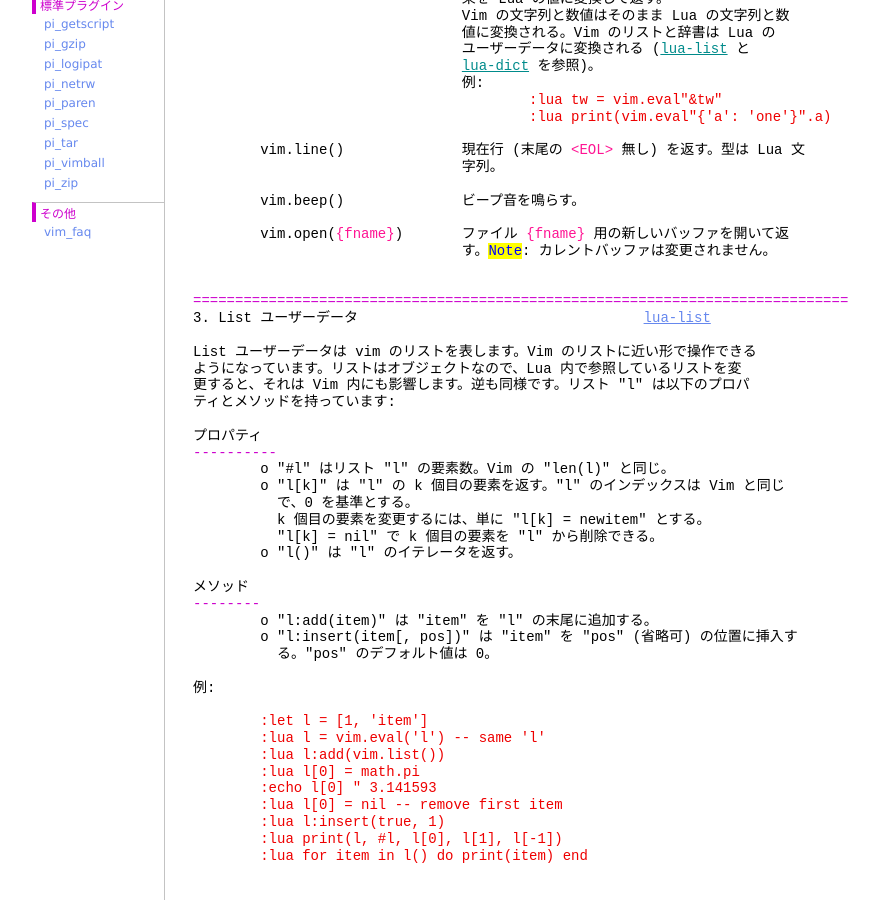
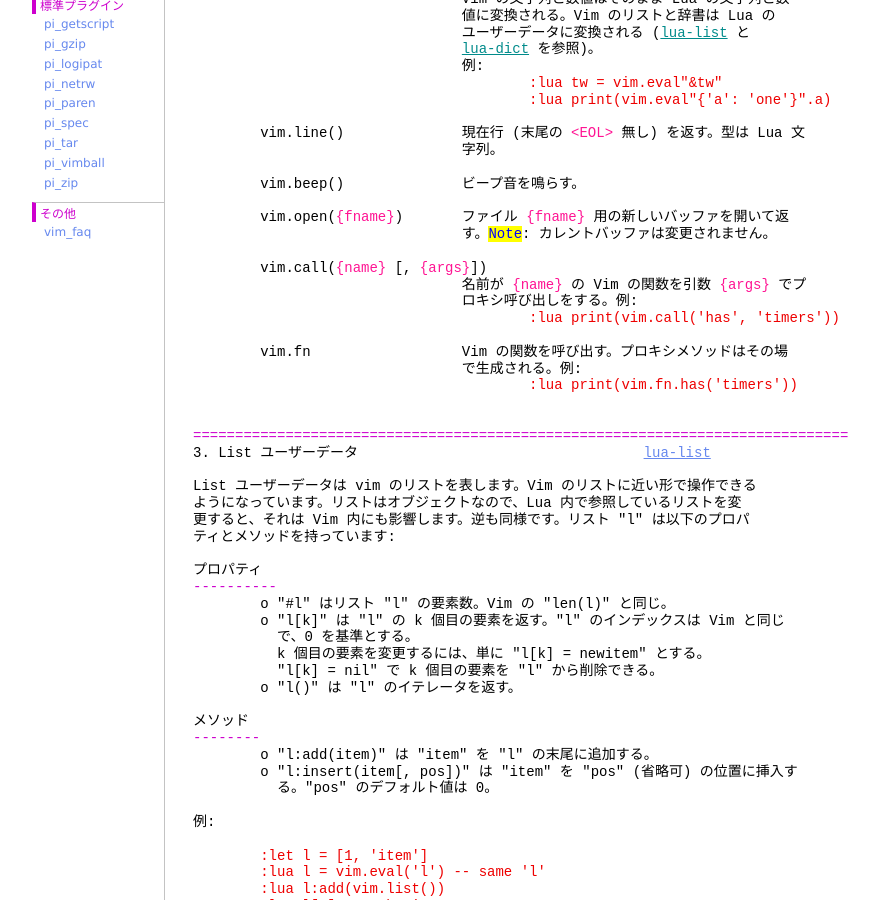
Before and after one commit to vim-jp/vimdoc-ja, a Jekyll site: the page built from if_lua.html, in a window 1280 px wide and 900 px high, scrolled down 3282 px. Shown: the whole window, without its empty margins (208-1087 px from the left). Built offline with Jekyll 4.4.1, drawn with Linux system fonts in a browser that asks for light colours; nearby versions of some CDN libraries; comment, search, counter and statistics services are not loaded; some of the changed text lies outside the part shown.

Commit message:
Generated by Travis JOB 3285.1
https://travis-ci.org/vim-jp/vimdoc-ja-working/builds/701086649

```diff
--- a/if_lua.html
+++ b/if_lua.html
@@ -3,7 +3,7 @@
 helpname: 'if_lua'
 ---
 <div id='vimCodeElement'>
-<a class="Constant" href="if_lua.html" name="if_lua.txt">if_lua.txt</a>&nbsp;&nbsp;&nbsp;&nbsp;For&nbsp;<span class="Identifier">Vim バージョン 8.2.</span>&nbsp;&nbsp;Last change: 2019 Jul 21<br>
+<a class="Constant" href="if_lua.html" name="if_lua.txt">if_lua.txt</a>&nbsp;&nbsp;&nbsp;&nbsp;For&nbsp;<span class="Identifier">Vim バージョン 8.2.</span>&nbsp;&nbsp;Last change: 2020 May 17<br>
 <br>
 <br>
 &nbsp;&nbsp;&nbsp;&nbsp;&nbsp;&nbsp;&nbsp;&nbsp;&nbsp;&nbsp;&nbsp;&nbsp;&nbsp;&nbsp;&nbsp;&nbsp;&nbsp;&nbsp;<span class="Identifier">VIMリファレンスマニュアル&nbsp;&nbsp;&nbsp;&nbsp;by Luis Carvalho</span><br>
@@ -37,17 +37,16 @@
 &nbsp;&nbsp;&nbsp;&nbsp;&nbsp;&nbsp;&nbsp;&nbsp;:lua local curbuf = vim.buffer() curbuf[7] = &quot;line #7&quot;</div>
 <br>
 <br>
-:<span class="Special">[range]</span>lua &lt;&lt;&nbsp;<span class="Special">[endmarker]</span><br>
+:<span class="Special">[range]</span>lua &lt;&lt;&nbsp;<span class="Special">[trim]</span>&nbsp;[<span class="Special">{endmarker}</span>]<br>
 <span class="Special">{script}</span><br>
 <span class="Special">{endmarker}</span><br>
 &nbsp;&nbsp;&nbsp;&nbsp;&nbsp;&nbsp;&nbsp;&nbsp;&nbsp;&nbsp;&nbsp;&nbsp;&nbsp;&nbsp;&nbsp;&nbsp;&nbsp;&nbsp;&nbsp;&nbsp;&nbsp;&nbsp;&nbsp;&nbsp;Lua スクリプト&nbsp;<span class="Special">{script}</span>&nbsp;を実行する。<br>
 &nbsp;&nbsp;&nbsp;&nbsp;&nbsp;&nbsp;&nbsp;&nbsp;&nbsp;&nbsp;&nbsp;&nbsp;&nbsp;&nbsp;&nbsp;&nbsp;&nbsp;&nbsp;&nbsp;&nbsp;&nbsp;&nbsp;&nbsp;&nbsp;<span class="Todo">Note</span>: このコマンドは Lua が組み込まれていない場合は機<br>
 &nbsp;&nbsp;&nbsp;&nbsp;&nbsp;&nbsp;&nbsp;&nbsp;&nbsp;&nbsp;&nbsp;&nbsp;&nbsp;&nbsp;&nbsp;&nbsp;&nbsp;&nbsp;&nbsp;&nbsp;&nbsp;&nbsp;&nbsp;&nbsp;能しません。エラーを避けるには&nbsp;<a class="Identifier" href="if_perl.html#script-here">script-here</a>&nbsp;を参照。<br>
 <br>
-<span class="Special">{endmarker}</span>&nbsp;の前には空白を入れることはできません。<br>
-<br>
 &quot;&lt;&lt;&quot; の後の&nbsp;<span class="Special">[endmarker]</span>&nbsp;を省略した場合は&nbsp;<a class="Identifier" href="insert.html#:append">:append</a>&nbsp;や&nbsp;<a class="Identifier" href="insert.html#:insert">:insert</a>&nbsp;コマンドのよう<br>
-にドット '.' で&nbsp;<span class="Special">{script}</span>&nbsp;を閉じます。<br>
+にドット '.' で&nbsp;<span class="Special">{script}</span>&nbsp;を閉じます。詳細については&nbsp;<a class="Identifier" href="eval.html#:let-heredoc">:let-heredoc</a>&nbsp;を参照して<br>
+ください。<br>
 <br>
 <a class="Identifier" href="if_lua.html#:lua">:lua</a>&nbsp;コマンドのこの書式は主に Vim script の中に Lua コードを埋め込むときに便<br>
 利です。<br>
@@ -201,6 +200,15 @@
 <br>
 &nbsp;&nbsp;&nbsp;&nbsp;&nbsp;&nbsp;&nbsp;&nbsp;vim.open(<span class="Special">{fname}</span>)&nbsp;&nbsp;&nbsp;&nbsp;&nbsp;&nbsp; ファイル&nbsp;<span class="Special">{fname}</span>&nbsp;用の新しいバッファを開いて返<br>
 &nbsp;&nbsp;&nbsp;&nbsp;&nbsp;&nbsp;&nbsp;&nbsp;&nbsp;&nbsp;&nbsp;&nbsp;&nbsp;&nbsp;&nbsp;&nbsp;&nbsp;&nbsp;&nbsp;&nbsp;&nbsp;&nbsp;&nbsp;&nbsp;&nbsp;&nbsp;&nbsp;&nbsp;&nbsp;&nbsp;&nbsp;&nbsp;す。<span class="Todo">Note</span>: カレントバッファは変更されません。<br>
+<br>
+&nbsp;&nbsp;&nbsp;&nbsp;&nbsp;&nbsp;&nbsp;&nbsp;vim.call(<span class="Special">{name}</span>&nbsp;[,&nbsp;<span class="Special">{args}</span>])<br>
+&nbsp;&nbsp;&nbsp;&nbsp;&nbsp;&nbsp;&nbsp;&nbsp;&nbsp;&nbsp;&nbsp;&nbsp;&nbsp;&nbsp;&nbsp;&nbsp;&nbsp;&nbsp;&nbsp;&nbsp;&nbsp;&nbsp;&nbsp;&nbsp;&nbsp;&nbsp;&nbsp;&nbsp;&nbsp;&nbsp;&nbsp;&nbsp;名前が&nbsp;<span class="Special">{name}</span>&nbsp;の Vim の関数を引数&nbsp;<span class="Special">{args}</span>&nbsp;でプ<br>
+&nbsp;&nbsp;&nbsp;&nbsp;&nbsp;&nbsp;&nbsp;&nbsp;&nbsp;&nbsp;&nbsp;&nbsp;&nbsp;&nbsp;&nbsp;&nbsp;&nbsp;&nbsp;&nbsp;&nbsp;&nbsp;&nbsp;&nbsp;&nbsp;&nbsp;&nbsp;&nbsp;&nbsp;&nbsp;&nbsp;&nbsp;&nbsp;ロキシ呼び出しをする。例:<br>
+<div class="helpExample">&nbsp;&nbsp;&nbsp;&nbsp;&nbsp;&nbsp;&nbsp;&nbsp;&nbsp;&nbsp;&nbsp;&nbsp;&nbsp;&nbsp;&nbsp;&nbsp;&nbsp;&nbsp;&nbsp;&nbsp;&nbsp;&nbsp;&nbsp;&nbsp;&nbsp;&nbsp;&nbsp;&nbsp;&nbsp;&nbsp;&nbsp;&nbsp;&nbsp;&nbsp;&nbsp;&nbsp;&nbsp;&nbsp;&nbsp;&nbsp;:lua print(vim.call('has', 'timers'))</div>
+<br>
+&nbsp;&nbsp;&nbsp;&nbsp;&nbsp;&nbsp;&nbsp;&nbsp;vim.fn&nbsp;&nbsp;&nbsp;&nbsp;&nbsp;&nbsp;&nbsp;&nbsp;&nbsp;&nbsp;&nbsp;&nbsp;&nbsp;&nbsp;&nbsp;&nbsp;&nbsp;&nbsp;Vim の関数を呼び出す。プロキシメソッドはその場<br>
+&nbsp;&nbsp;&nbsp;&nbsp;&nbsp;&nbsp;&nbsp;&nbsp;&nbsp;&nbsp;&nbsp;&nbsp;&nbsp;&nbsp;&nbsp;&nbsp;&nbsp;&nbsp;&nbsp;&nbsp;&nbsp;&nbsp;&nbsp;&nbsp;&nbsp;&nbsp;&nbsp;&nbsp;&nbsp;&nbsp;&nbsp;&nbsp;で生成される。例:<br>
+<div class="helpExample">&nbsp;&nbsp;&nbsp;&nbsp;&nbsp;&nbsp;&nbsp;&nbsp;&nbsp;&nbsp;&nbsp;&nbsp;&nbsp;&nbsp;&nbsp;&nbsp;&nbsp;&nbsp;&nbsp;&nbsp;&nbsp;&nbsp;&nbsp;&nbsp;&nbsp;&nbsp;&nbsp;&nbsp;&nbsp;&nbsp;&nbsp;&nbsp;&nbsp;&nbsp;&nbsp;&nbsp;&nbsp;&nbsp;&nbsp;&nbsp;:lua print(vim.fn.has('timers'))</div>
 <br>
 <br>
 <span class="PreProc">==============================================================================</span><br>
--- a/if_perl.html
+++ b/if_perl.html
@@ -60,7 +60,7 @@
 &nbsp;&nbsp;&nbsp;&nbsp;&nbsp;&nbsp;&nbsp;&nbsp;&nbsp;&nbsp;&nbsp;&nbsp;&nbsp;&nbsp;&nbsp;&nbsp;&nbsp;&nbsp;&nbsp;&nbsp;&nbsp;&nbsp;&nbsp;&nbsp;&quot;main&quot; です。<a class="Comment" href="if_perl.html#:perl">:perl</a>&nbsp;が動作するかを確認する単純な例は:<br>
 <div class="helpExample">&nbsp;&nbsp;&nbsp;&nbsp;&nbsp;&nbsp;&nbsp;&nbsp;&nbsp;&nbsp;&nbsp;&nbsp;&nbsp;&nbsp;&nbsp;&nbsp;&nbsp;&nbsp;&nbsp;&nbsp;&nbsp;&nbsp;&nbsp;&nbsp;&nbsp;&nbsp;&nbsp;&nbsp;&nbsp;&nbsp;&nbsp;&nbsp;:perl VIM::Msg(&quot;Hello&quot;)</div>
 <br>
-:pe[rl] &lt;&lt;&nbsp;<span class="Special">[endmarker]</span><br>
+:pe[rl] &lt;&lt;&nbsp;<span class="Special">[trim]</span>&nbsp;[<span class="Special">{endmarker}</span>]<br>
 <span class="Special">{script}</span><br>
 <span class="Special">{endmarker}</span><br>
 &nbsp;&nbsp;&nbsp;&nbsp;&nbsp;&nbsp;&nbsp;&nbsp;&nbsp;&nbsp;&nbsp;&nbsp;&nbsp;&nbsp;&nbsp;&nbsp;&nbsp;&nbsp;&nbsp;&nbsp;&nbsp;&nbsp;&nbsp;&nbsp;Perlスクリプト&nbsp;<span class="Special">{script}</span>&nbsp;を実行します。<br>
--- a/if_tcl.html
+++ b/if_tcl.html
@@ -35,7 +35,7 @@
 &nbsp;&nbsp;&nbsp;&nbsp;&nbsp;&nbsp;&nbsp;&nbsp;&nbsp;&nbsp;&nbsp;&nbsp;&nbsp;&nbsp;&nbsp;&nbsp;&nbsp;&nbsp;&nbsp;&nbsp;&nbsp;&nbsp;&nbsp;&nbsp;か簡単にチェックするには:<br>
 <div class="helpExample">&nbsp;&nbsp;&nbsp;&nbsp;&nbsp;&nbsp;&nbsp;&nbsp;&nbsp;&nbsp;&nbsp;&nbsp;&nbsp;&nbsp;&nbsp;&nbsp;&nbsp;&nbsp;&nbsp;&nbsp;&nbsp;&nbsp;&nbsp;&nbsp;&nbsp;&nbsp;&nbsp;&nbsp;&nbsp;&nbsp;&nbsp;&nbsp;:tcl puts &quot;Hello&quot;</div>
 <br>
-:<span class="Special">[range]</span>tc[l] &lt;&lt;&nbsp;<span class="Special">[endmarker]</span><br>
+:<span class="Special">[range]</span>tc[l] &lt;&lt;&nbsp;<span class="Special">[trim]</span>&nbsp;[<span class="Special">{endmarker}</span>]<br>
 <span class="Special">{script}</span><br>
 <span class="Special">{endmarker}</span><br>
 &nbsp;&nbsp;&nbsp;&nbsp;&nbsp;&nbsp;&nbsp;&nbsp;&nbsp;&nbsp;&nbsp;&nbsp;&nbsp;&nbsp;&nbsp;&nbsp;&nbsp;&nbsp;&nbsp;&nbsp;&nbsp;&nbsp;&nbsp;&nbsp;Tclスクリプト<span class="Special">{script}</span>を実行する。<br>
@@ -43,10 +43,8 @@
 &nbsp;&nbsp;&nbsp;&nbsp;&nbsp;&nbsp;&nbsp;&nbsp;&nbsp;&nbsp;&nbsp;&nbsp;&nbsp;&nbsp;&nbsp;&nbsp;&nbsp;&nbsp;&nbsp;&nbsp;&nbsp;&nbsp;&nbsp;&nbsp;ないと使えない。エラーを抑制するには<a class="Identifier" href="if_perl.html#script-here">script-here</a>を参<br>
 &nbsp;&nbsp;&nbsp;&nbsp;&nbsp;&nbsp;&nbsp;&nbsp;&nbsp;&nbsp;&nbsp;&nbsp;&nbsp;&nbsp;&nbsp;&nbsp;&nbsp;&nbsp;&nbsp;&nbsp;&nbsp;&nbsp;&nbsp;&nbsp;照のこと。<br>
 <br>
-<span class="Special">{script}</span>の後ろの<span class="Special">{endmarker}</span>の前には空白を置いてはいけない。<br>
-<br>
 &quot;&lt;&lt;&quot; の後に&nbsp;<span class="Special">[endmarker]</span>&nbsp;が省略されたときは&nbsp;<a class="Identifier" href="insert.html#:append">:append</a>&nbsp;や&nbsp;<a class="Identifier" href="insert.html#:insert">:insert</a>&nbsp;のようにドッ<br>
-ト '.' が使われる。<br>
+ト '.' が使われる。詳細については&nbsp;<a class="Identifier" href="eval.html#:let-heredoc">:let-heredoc</a>&nbsp;を参照。<br>
 <br>
 この形式の&nbsp;<a class="Identifier" href="if_tcl.html#:tcl">:tcl</a>&nbsp;コマンドはVim scriptの中にtclコードを埋め込むのに特に便利で<br>
 ある。<br>
```
Also changed, not shown: if_mzsch.html (+3 -5 lines), if_pyth.html (+4 -6 lines), if_ruby.html (+3 -4 lines).
